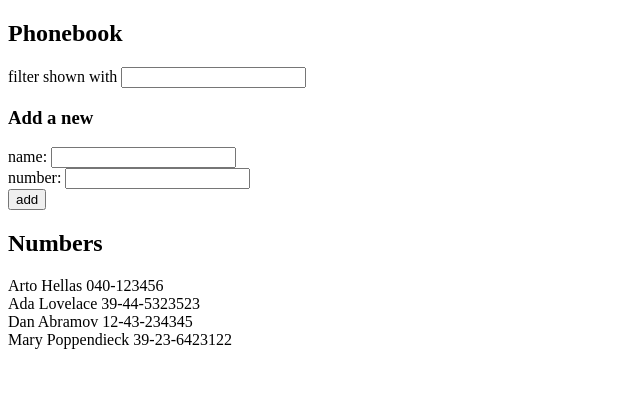
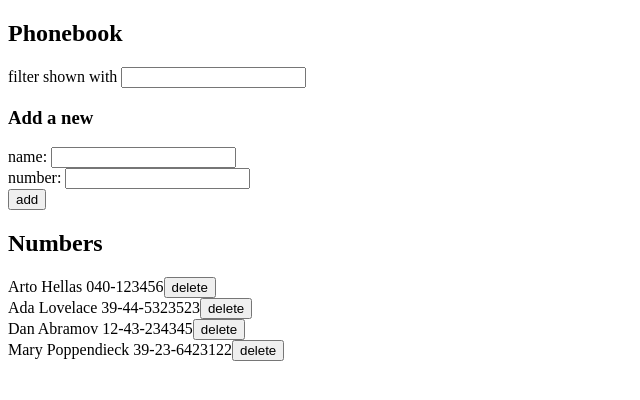
Before and after one commit to Daolamis/fullstack21, a React (Create React App) app in the folder osa2/puhelinluettelo/: page / in a window 1280 px wide. Shown: the top 400 px of the page, without its empty margins (0-640 px from the left). Built offline with nearby package versions, Linux system fonts and the light colour scheme; data requests are answered from the project's data file.

Commit message:
implemented exercise 2.17

```diff
--- a/osa2/puhelinluettelo/src/App.js
+++ b/osa2/puhelinluettelo/src/App.js
@@ -29,6 +29,14 @@ const App = () => {
     }
   };
 
+  const handleDelete = (person) => {
+    if (window.confirm(`Delete ${person.name}`)) {
+      personService.remove(person.id).then(d => {
+        setPersons(persons.filter(p => p.id !== person.id));
+      });
+    }
+  }
+
   const handleNewName = (e) => {
     setNewName(e.target.value);
   };
@@ -56,7 +64,7 @@ const App = () => {
         handleSubmit={handleSubmit}
       />
       <h2>Numbers</h2>
-      <Persons persons={filterPersons()} />
+      <Persons persons={filterPersons()} handleDelete={handleDelete} />
     </div>
   )
 }
@@ -82,9 +90,14 @@ const FilterForm = ({ filter, handleFilter }) => (
   </div>
 )
 
-const Persons = ({ persons }) => (
-  persons.map(p => <Person key={p.name} name={p.name} number={p.number} />)
+const Persons = ({ persons, handleDelete }) => (
+  persons.map(p => <Person key={p.name} person={p} handleDelete={() => handleDelete(p)} />)
 )
-const Person = ({ name, number }) => <div>{name} {number}</div>
+const Person = ({ person, handleDelete }) => (
+  <div>
+    {person.name} {person.number}
+    <button onClick={handleDelete}>delete</button>
+  </div>
+)
 
 export default App;
--- a/osa2/puhelinluettelo/src/services/persons.js
+++ b/osa2/puhelinluettelo/src/services/persons.js
@@ -11,4 +11,9 @@ const create = (person) => {
         .then(response => response.data);
 }
 
-export default { getAll, create };
+const remove = (id) => {
+    return axios.delete(`http://localhost:3001/persons/${id}`)
+        .then(response => response.data);
+}
+
+export default { getAll, create, remove };
```
